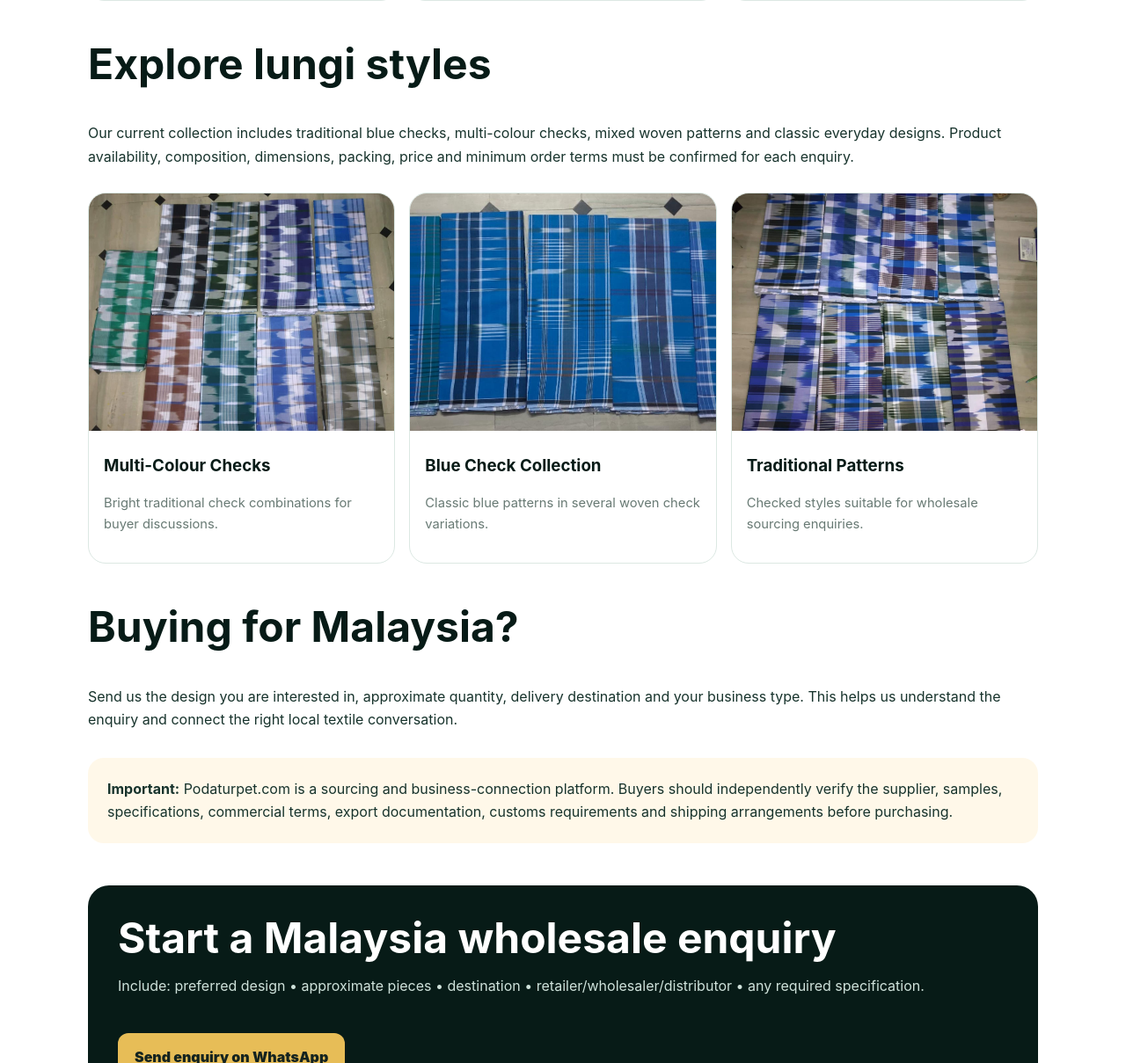
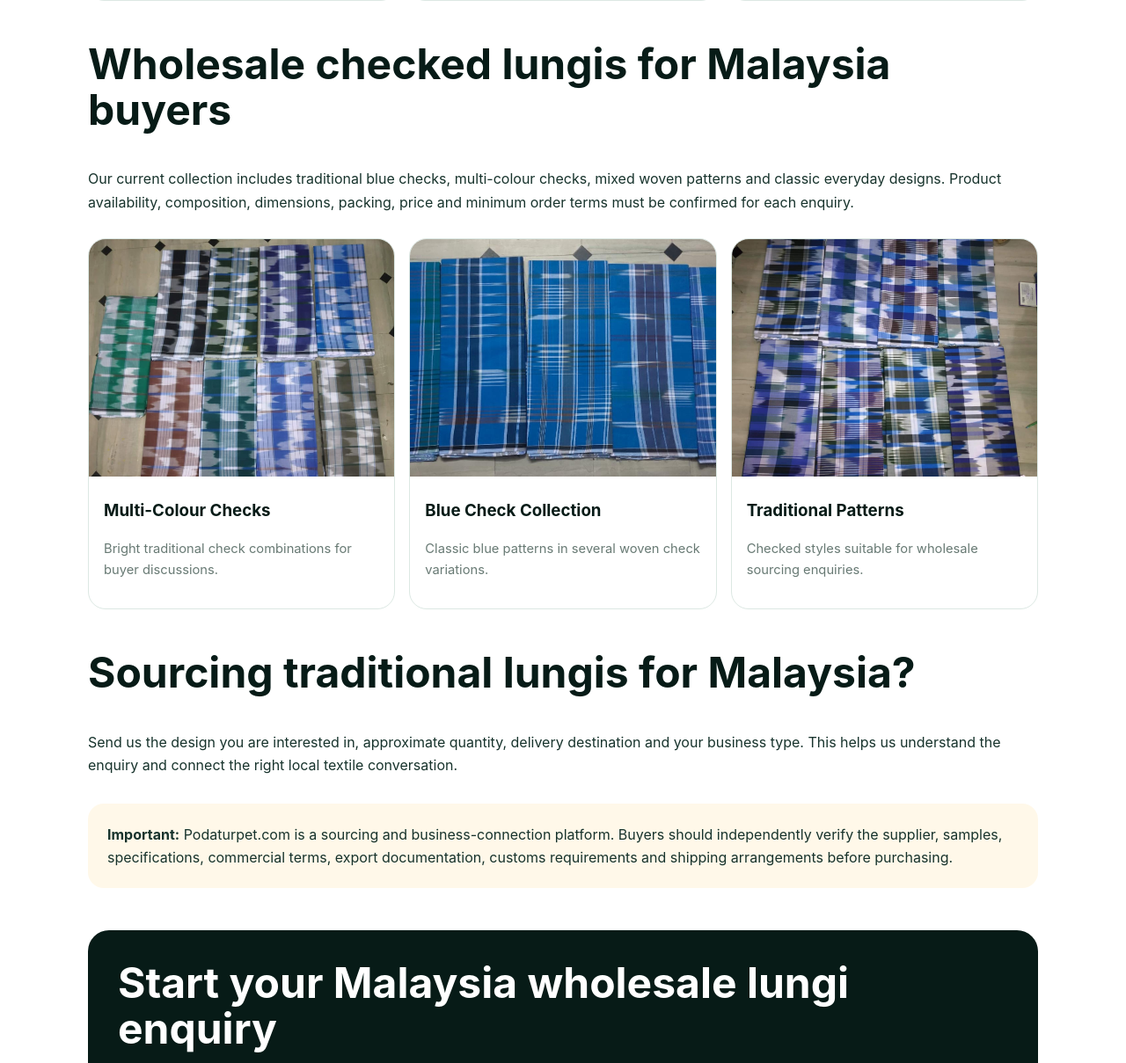
Before and after one commit to svmurali1985/podaturpet-site, a plain HTML site: page wholesale-lungis-malaysia.html in a window 1280 px wide. Shown: the part 868-2077 px from the top of the page at 88% size. Drawn offline with Linux system fonts and the light colour scheme.

Commit message:
Improve Malaysia lungi buyer SEO

```diff
--- a/wholesale-lungis-malaysia.html
+++ b/wholesale-lungis-malaysia.html
@@ -16,14 +16,14 @@ footer{border-top:1px solid var(--border);padding:30px 0;color:var(--muted);font
 <a class="btn" href="https://wa.me/14793201970?text=Hello%20Murali%2C%20I%20am%20a%20buyer%20from%20Malaysia.%20I%20am%20interested%20in%20wholesale%20lungis.%20Quantity%3A%20____%20Destination%3A%20____">WhatsApp Buyer Enquiry</a><a class="btn dark" href="mailto:svmuralicenterton@gmail.com?subject=Malaysia%20Wholesale%20Lungi%20Enquiry">Email Enquiry</a></div></section>
 <main><div class="wrap">
 <div class="facts"><div class="fact"><b>Real product photos</b>See actual checked designs.</div><div class="fact"><b>Bulk enquiries</b>Tell us your approximate quantity.</div><div class="fact"><b>Podaturpet, India</b>Textile sourcing connections from Tamil Nadu.</div></div>
-<h2>Explore lungi styles</h2><p>Our current collection includes traditional blue checks, multi-colour checks, mixed woven patterns and classic everyday designs. Product availability, composition, dimensions, packing, price and minimum order terms must be confirmed for each enquiry.</p>
+<h2>Wholesale checked lungis for Malaysia buyers</h2><p>Our current collection includes traditional blue checks, multi-colour checks, mixed woven patterns and classic everyday designs. Product availability, composition, dimensions, packing, price and minimum order terms must be confirmed for each enquiry.</p>
 <div class="products">
 <div class="product"><img src="images/lungi-collection.jpeg" alt="Colourful checked lungis for wholesale buyers in Malaysia"><div><h3>Multi-Colour Checks</h3><p>Bright traditional check combinations for buyer discussions.</p></div></div>
 <div class="product"><img src="images/lungi-blue.jpeg" alt="Blue checked lungis for Malaysia wholesale sourcing"><div><h3>Blue Check Collection</h3><p>Classic blue patterns in several woven check variations.</p></div></div>
 <div class="product"><img src="images/lungi-patterns.jpeg" alt="Traditional woven lungi patterns for Malaysia buyers"><div><h3>Traditional Patterns</h3><p>Checked styles suitable for wholesale sourcing enquiries.</p></div></div>
 </div>
-<h2>Buying for Malaysia?</h2><p>Send us the design you are interested in, approximate quantity, delivery destination and your business type. This helps us understand the enquiry and connect the right local textile conversation.</p>
+<h2>Sourcing traditional lungis for Malaysia?</h2><p>Send us the design you are interested in, approximate quantity, delivery destination and your business type. This helps us understand the enquiry and connect the right local textile conversation.</p>
 <div class="note"><b>Important:</b> Podaturpet.com is a sourcing and business-connection platform. Buyers should independently verify the supplier, samples, specifications, commercial terms, export documentation, customs requirements and shipping arrangements before purchasing.</div>
-<div class="cta"><h2>Start a Malaysia wholesale enquiry</h2><p>Include: preferred design • approximate pieces • destination • retailer/wholesaler/distributor • any required specification.</p><a class="btn" href="https://wa.me/14793201970?text=Hello%20Murali%2C%20I%20am%20a%20buyer%20from%20Malaysia.%20Design%3A%20____%20Quantity%3A%20____%20Destination%3A%20____%20Business%20type%3A%20____">Send enquiry on WhatsApp</a></div>
+<div class="cta"><h2>Start your Malaysia wholesale lungi enquiry</h2><p>Include: preferred design • approximate pieces • destination • retailer/wholesaler/distributor • any required specification.</p><a class="btn" href="https://wa.me/14793201970?text=Hello%20Murali%2C%20I%20am%20a%20buyer%20from%20Malaysia.%20Design%3A%20____%20Quantity%3A%20____%20Destination%3A%20____%20Business%20type%3A%20____">Send enquiry on WhatsApp</a></div>
 <div class="links"><b>Other international buyer pages:</b><br><a href="/wholesale-lungis-uae.html">UAE & Dubai</a> <a href="/wholesale-lungis-saudi-arabia.html">Saudi Arabia</a> <a href="/wholesale-lungis-oman.html">Oman</a> <a href="/wholesale-lungis-sri-lanka.html">Sri Lanka</a> <a href="/wholesale-lungis-singapore.html">Singapore</a></div>
 </div></main><footer><div class="wrap">© Podaturpet.com • Independent textile sourcing and town information platform.</div></footer></body></html>
```
